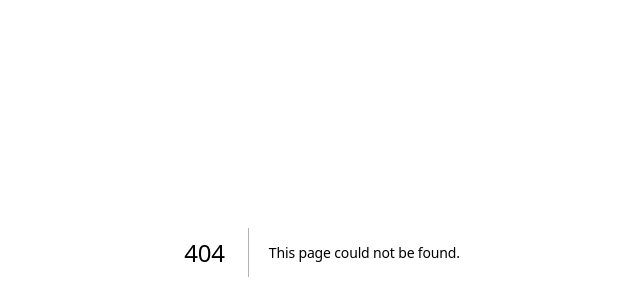
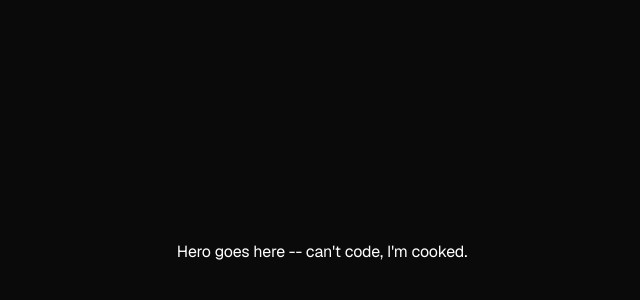
Before and after one commit to Amarprasad33/craft, a Next.js app: page /play in a window 1280 px wide. Before the commit this address had no page. Shown: the part 148-448 px from the top of the page, without its empty margins (318-958 px from the left). Built offline with nearby package versions, Linux system fonts and the light colour scheme.

Commit message:
smoll bs

```diff
--- a/src/app/layout.tsx
+++ b/src/app/layout.tsx
@@ -14,7 +14,8 @@ const geistMono = Geist_Mono({
 
 export const metadata: Metadata = {
   title: "Craft — Amar's Design Engineering",
-  description: "A small shelf of replicas, originals, and animations.",
+  description:
+    "A small shelf of replicas, originals, and animations.",
 };
 
 export default function RootLayout({
--- /dev/null
+++ b/src/app/play/page.tsx
@@ -0,0 +1,10 @@
+
+
+// valley hero interaction
+export default function Play() {
+  return <div className="flex flex-col items-center justify-center h-screen">
+    <div className="flex flex-col items-center justify-center">
+        Hero goes here -- can't code, I'm cooked.
+    </div>
+  </div>;
+}
```
